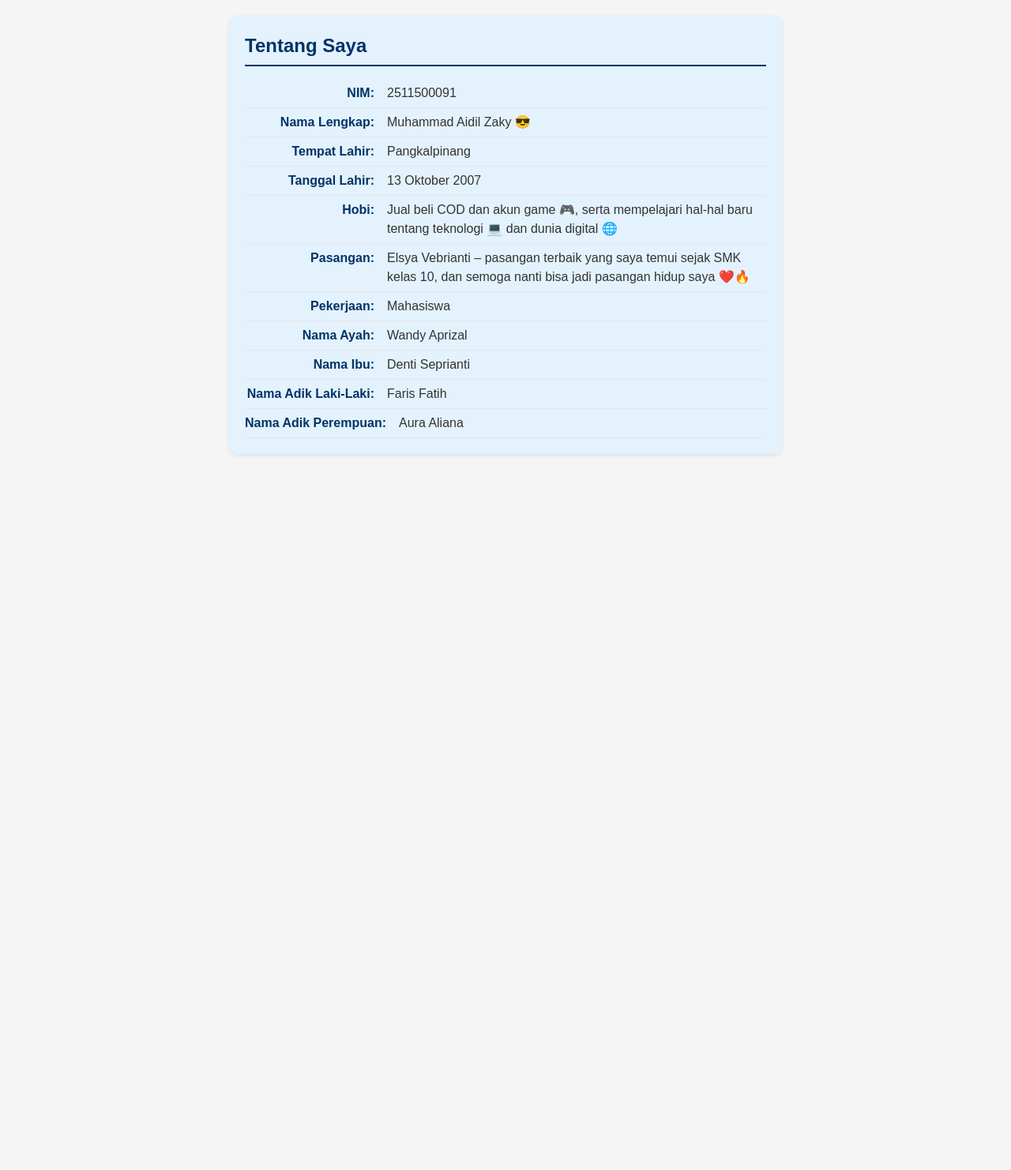
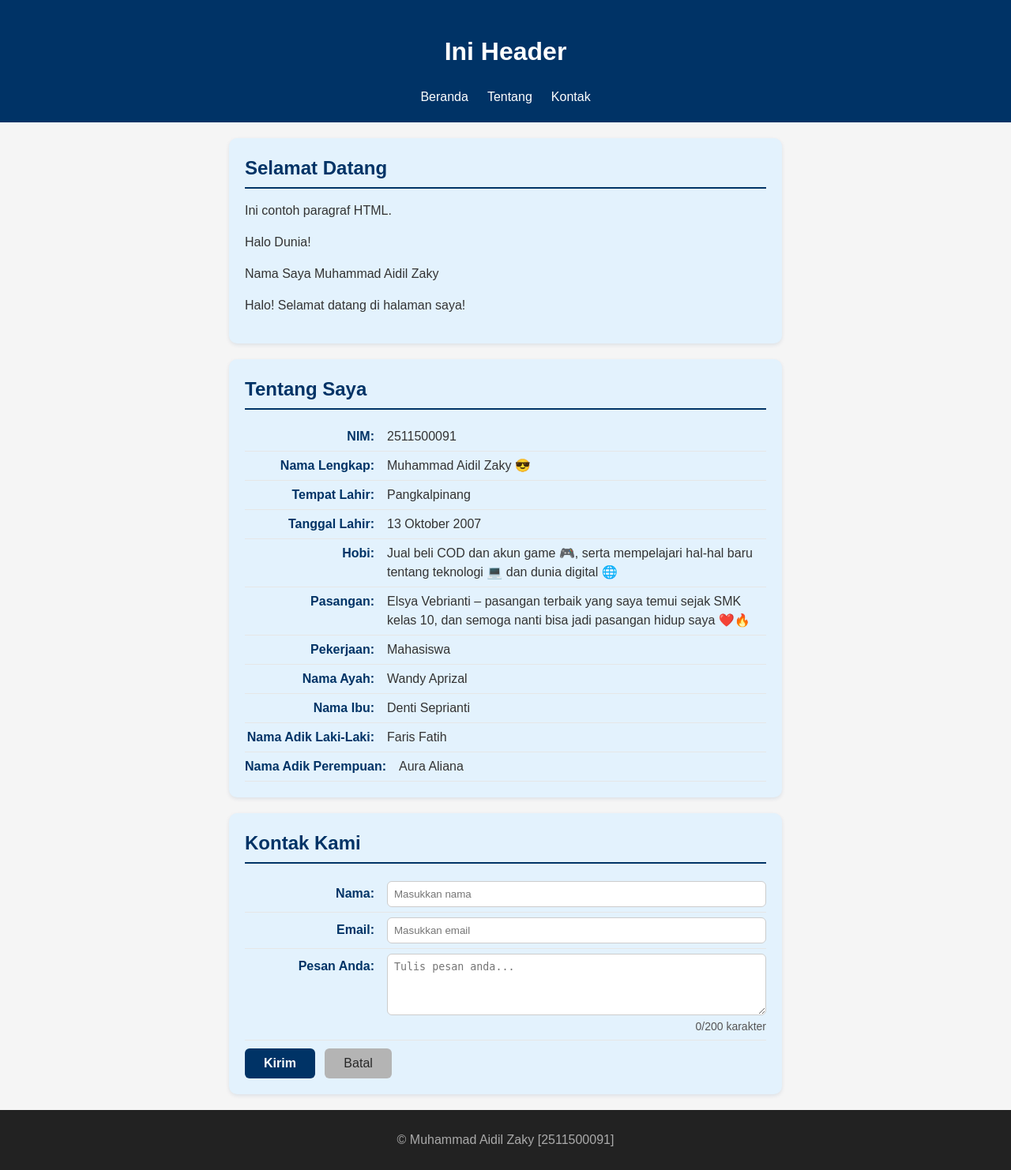
Before and after one commit to 2511500091-aidil/2511500091-PWB-TI1B-2526O, a PHP site: page /pertemuan-06/index.php in a window 1280 px wide. Shown: the whole page at 79% size. Before the commit the page ends 577 px from the top, so only its background shows below. Run offline with PHP 8.4, Linux system fonts and the light colour scheme.

Commit message:
edit tugas pertemuan-06 variabel php section#about

```diff
--- a/pertemuan-06/index.php
+++ b/pertemuan-06/index.php
@@ -1,3 +1,34 @@
+<!DOCTYPE html>
+<html lang="en">
+<head>
+  <meta charset="UTF-8">
+  <meta name="viewport" content="width=device-width, initial-scale=1.0">
+  <title>Judul Halaman</title>
+  <link rel="stylesheet" href="style.css">
+</head>
+<body>
+  <header>
+    <h1>Ini Header</h1>
+    <button class="menu-toggle" id="menuToggle" aria-label="Toggle Navigation">&#9776;</button>
+    <nav>
+      <ul>
+        <li><a href="#home">Beranda</a></li>
+        <li><a href="#about">Tentang</a></li>
+        <li><a href="#contact">Kontak</a></li>
+      </ul>
+    </nav>
+  </header>
+
+  <main>
+    <section id="home">
+      <h2>Selamat Datang</h2>
+      <p>Ini contoh paragraf HTML.</p>
+      <?php
+        echo "<p>Halo Dunia!</p>";
+        echo "<p>Nama Saya Muhammad Aidil Zaky</p>";
+      ?>
+    </section>
+
     <?php
       $nim             = "2511500091";
       $nama_lengkap    = "Muhammad Aidil Zaky";
@@ -14,9 +45,6 @@
 
     <section id="about">
       <h2>Tentang Saya</h2>
-  <link rel="stylesheet" href="style.css">
-
-  <div class="about-container">
       <p><strong>NIM:</strong> <?= $nim; ?></p>
       <p><strong>Nama Lengkap:</strong> <?= $nama_lengkap; ?> 😎</p>
       <p><strong>Tempat Lahir:</strong> <?= $tempat_lahir; ?></p>
@@ -28,5 +56,34 @@
       <p><strong>Nama Ibu:</strong> <?= $nama_ibu; ?></p>
       <p><strong>Nama Adik Laki-Laki:</strong> <?= $adik_laki; ?></p>
       <p><strong>Nama Adik Perempuan:</strong> <?= $adik_perempuan; ?></p>
-  </div>
     </section>
+
+    <section id="contact">
+      <h2>Kontak Kami</h2>
+      <form action="" method="GET">
+        <label for="txtNama"><span>Nama:</span>
+          <input type="text" id="txtNama" name="txtNama" placeholder="Masukkan nama" required autocomplete="name">
+        </label>
+
+        <label for="txtEmail"><span>Email:</span>
+          <input type="email" id="txtEmail" name="txtEmail" placeholder="Masukkan email" required autocomplete="email">
+        </label>
+
+        <label for="txtPesan"><span>Pesan Anda:</span>
+          <textarea id="txtPesan" name="txtPesan" rows="4" placeholder="Tulis pesan anda..." required></textarea>
+          <small id="charCount">0/200 karakter</small>
+        </label>
+
+        <button type="submit">Kirim</button>
+        <button type="reset">Batal</button>
+      </form>
+    </section>
+  </main>
+
+  <footer>
+    <p>&copy; <?= $nama_lengkap; ?> [<?= $nim; ?>]</p>
+  </footer>
+
+  <script src="script.js"></script>
+</body>
+</html>
```
Lines whose indentation alone changed are shown as unchanged.
